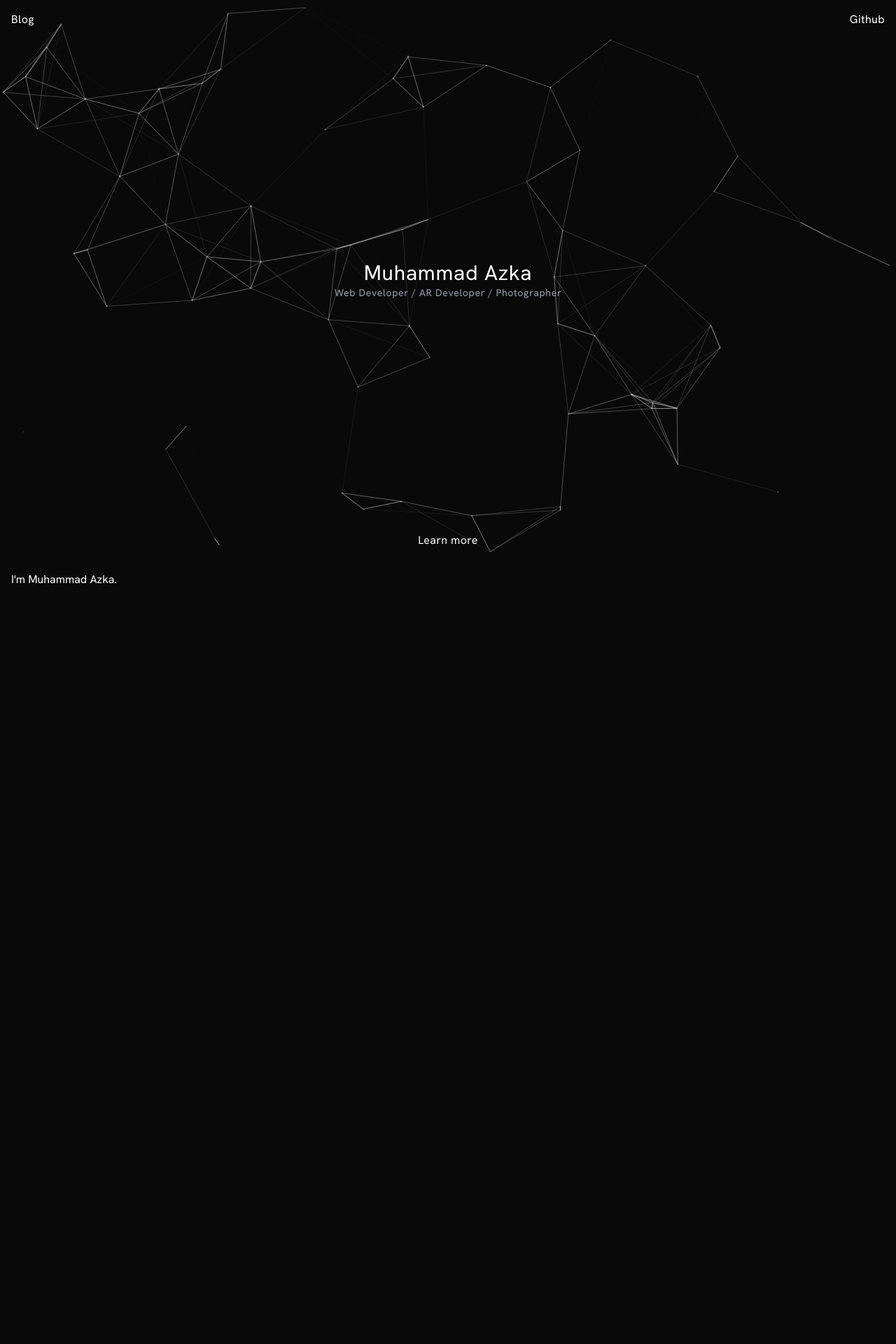
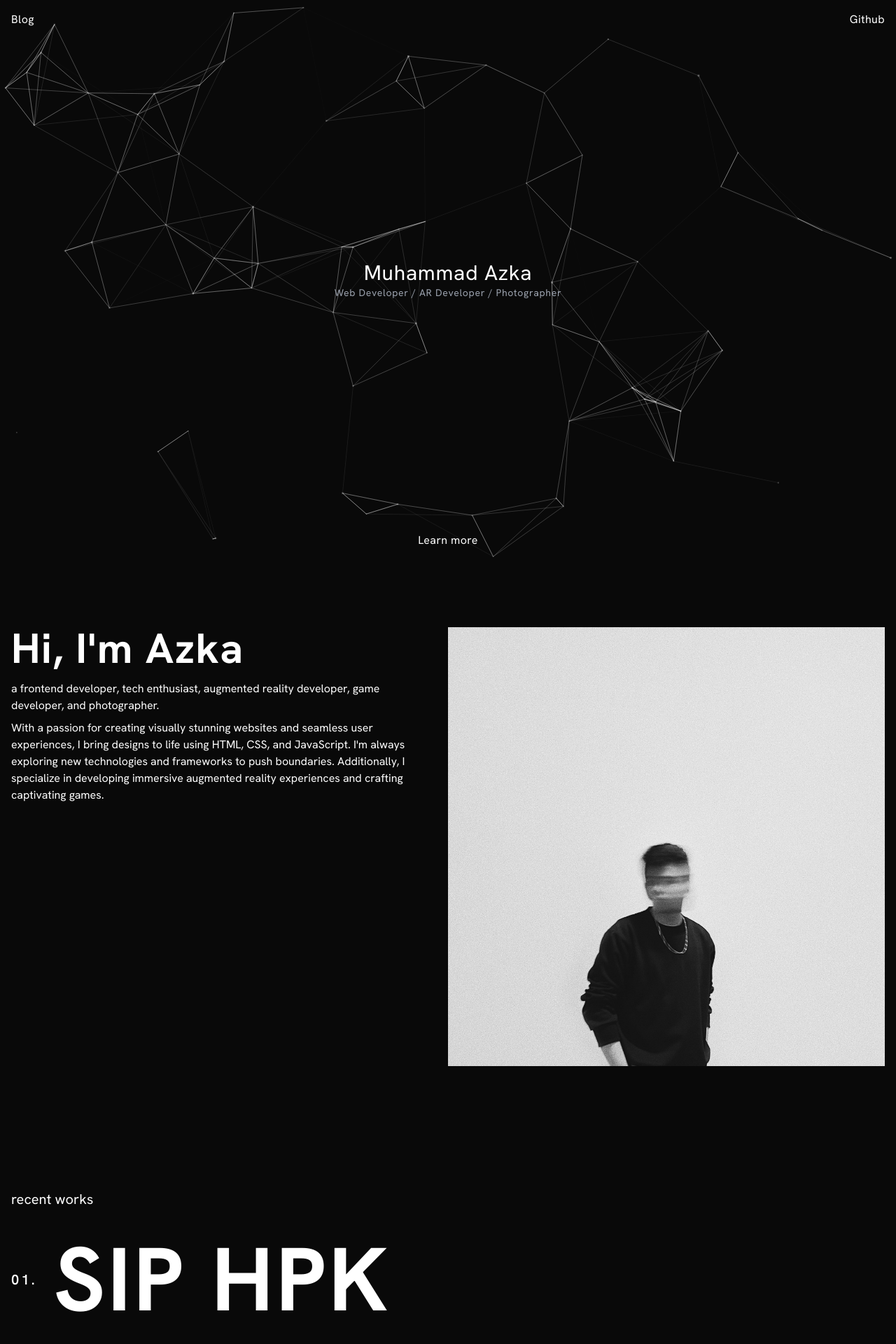
Before and after one commit to mazkaaa/mazka.dev, a Next.js app: page / in a window 1280 px wide. Shown: the top 1920 px of the page at 70% size. Before the commit the page ends 856 px from the top, so only its background shows below. Built offline with nearby package versions, Linux system fonts and the light colour scheme.

Commit message:
added some codes

```diff
--- a/src/components/layout/index.tsx
+++ b/src/components/layout/index.tsx
@@ -12,9 +12,7 @@ const Layout = ({children}: any) => {
         <meta name="viewport" content="width=device-width, initial-scale=1" />
         <link rel="icon" href="/favicon.ico" />
       </Head>
-      <div className="w-full h-full" data-scroll-container>
-        {children}
-      </div>
+      {children}
     </>
   );
 }
--- a/src/pages/_app.tsx
+++ b/src/pages/_app.tsx
@@ -2,29 +2,19 @@ import Layout from "@/components/layout";
 import "@/styles/globals.css";
 import type { AppProps } from "next/app";
 import { Analytics } from "@vercel/analytics/react";
-import { useEffect } from "react";
+import { Hanken_Grotesk } from "next/font/google";
+
+const hanken = Hanken_Grotesk({
+  subsets: ["latin"],
+})
 
 export default function App({ Component, pageProps }: AppProps) {
-  useEffect(() => {
-    let scroll: any;
-    const scrollContainer = document.querySelector<HTMLElement>("[data-scroll-container]")
-    import("locomotive-scroll").then((locomotiveModule) => {
-      scroll = new locomotiveModule.default({
-        el: scrollContainer!,
-        smooth: true,
-        resetNativeScroll: true,
-      });
-    });
-
-    // `useEffect`'s cleanup phase
-    return () => {
-      if (scroll) scroll.destroy();
-    };
-  });
 
   return (
     <Layout>
-      <Component {...pageProps} />
+      <main className={hanken.className + " w-full h-full"}>
+        <Component {...pageProps} />
+      </main>
       <Analytics />
     </Layout>
   );
--- a/src/pages/_document.tsx
+++ b/src/pages/_document.tsx
@@ -3,11 +3,7 @@ import { Html, Head, Main, NextScript } from 'next/document'
 export default function Document() {
   return (
     <Html lang="en">
-      <Head>
-        <link rel="preconnect" href="https://fonts.googleapis.com" />
-        <link rel="preconnect" href="https://fonts.gstatic.com" crossOrigin={'anonymous'} />
-        <link href="https://fonts.googleapis.com/css2?family=Hanken+Grotesk:ital,wght@0,100;0,200;0,300;0,400;0,500;0,600;0,700;0,800;0,900;1,100;1,200;1,300;1,400;1,500;1,600;1,700;1,800;1,900&display=swap" rel="stylesheet" />
-      </Head>
+      <Head />
       <body>
         <Main />
         <NextScript />
--- a/src/pages/index.tsx
+++ b/src/pages/index.tsx
@@ -1,10 +1,25 @@
-import React, { useCallback, useEffect } from 'react'
+import React, { useCallback, useEffect, useRef } from 'react'
 import type { Container, Engine, ISourceOptions } from "tsparticles-engine";
 import Particles from "react-tsparticles";
 import { loadFull } from "tsparticles";
 import Link from 'next/link';
+import Image from 'next/image';
 
 export default function Home() {
+
+  // const refScrollContainer = useRef(null);
+
+  // useEffect(() => {
+  //   async function getLocomotive() {
+  //     const Locomotive = (await import("locomotive-scroll")).default;
+  //     new Locomotive({
+  //       el: refScrollContainer.current!,
+  //       smooth: true,
+  //     });
+  //   }
+
+  //   getLocomotive();
+  // }, []);
 
   const particleOptions: ISourceOptions = {
     zLayers: 100,
@@ -138,22 +153,14 @@ export default function Home() {
   );
 
   return (
-    <>
-      <section className="w-full h-full" data-scroll-section>
+    <div className="w-full h-full">
+      <section className="w-full h-full">
         <div className="w-full h-full flex flex-col justify-between text-white p-4 absolute z-50">
           <header className="flex justify-between tracking-wide">
-            <Link href={"https://blog.mazka.dev/"} data-scroll>
-              Blog
-            </Link>
-            <Link href={"https://github.com/mazkaaa"} data-scroll>
-              Github
-            </Link>
+            <Link href={"https://blog.mazka.dev/"}>Blog</Link>
+            <Link href={"https://github.com/mazkaaa"}>Github</Link>
           </header>
-          <div
-            className="flex flex-col items-center"
-            data-scroll
-            data-scroll-speed="2"
-          >
+          <div className="flex flex-col items-center">
             <span className="text-white text-3xl tracking-wide">
               Muhammad Azka
             </span>
@@ -168,14 +175,57 @@ export default function Home() {
           init={particlesInit}
           loaded={particlesLoaded}
           options={particleOptions}
-          data-scroll
         />
       </section>
-      <section className="container mx-auto p-4" data-scroll-section>
-        <p className="text-white" data-scroll-delay="5">
-          I&apos;m Muhammad Azka.
-        </p>
+      <section className="container mt-20 mx-auto p-4 max-w-7xl flex space-x-12">
+        <div className="max-w-xl text-white space-y-4">
+          <h1 className="text-6xl font-bold tracking-wide">
+            Hi, I&apos;m Azka
+          </h1>
+          <section className="space-y-2">
+            <p>
+              a frontend developer, tech enthusiast, augmented reality
+              developer, game developer, and photographer.
+            </p>
+            <p>
+              With a passion for creating visually stunning websites and
+              seamless user experiences, I bring designs to life using HTML,
+              CSS, and JavaScript. I&apos;m always exploring new technologies
+              and frameworks to push boundaries. Additionally, I specialize in
+              developing immersive augmented reality experiences and crafting
+              captivating games.
+            </p>
+          </section>
+        </div>
+        <div className="w-1/2">
+          <Image src={"/IMG_4452.jpg"} width={1080} height={1085} alt="Azka" />
+        </div>
       </section>
-    </>
+      <section className="container mt-36 mx-auto p-4 max-w-7xl flex flex-col">
+        <h3 className="text-xl text-white">recent works</h3>
+        <ul className="text-white text-9xl tracking-wide uppercase font-bold">
+          <li className="inline-flex items-center space-x-6 cursor-pointer">
+            <span className="font-semibold text-xl">01. </span>
+            <span>SIP HPK</span>
+          </li>
+          <li className="inline-flex items-center space-x-6 cursor-pointer">
+            <span className="font-semibold text-xl">02. </span>
+            <span>wallnotes</span>
+          </li>
+          <li className="inline-flex items-center space-x-6 cursor-pointer">
+            <span className="font-semibold text-xl">03. </span>
+            <span>market insight</span>
+          </li>
+          <li className="inline-flex items-center space-x-6 cursor-pointer">
+            <span className="font-semibold text-xl">04. </span>
+            <span>BP Tapera CMS</span>
+          </li>
+          <li className="inline-flex items-center space-x-6 cursor-pointer">
+            <span className="font-semibold text-xl">05. </span>
+            <span>otentikator</span>
+          </li>
+        </ul>
+      </section>
+    </div>
   );
 }
--- a/src/styles/globals.css
+++ b/src/styles/globals.css
@@ -4,7 +4,6 @@
 
 html {
   background-color: rgb(9, 9, 9);
-  font-family: 'Hanken Grotesk', sans-serif;
   height: 100%;
 }
 body {
```
Also changed, not shown: package.json (+4 -4 lines), 2 other files (tests, documents, lock files or other folders).
